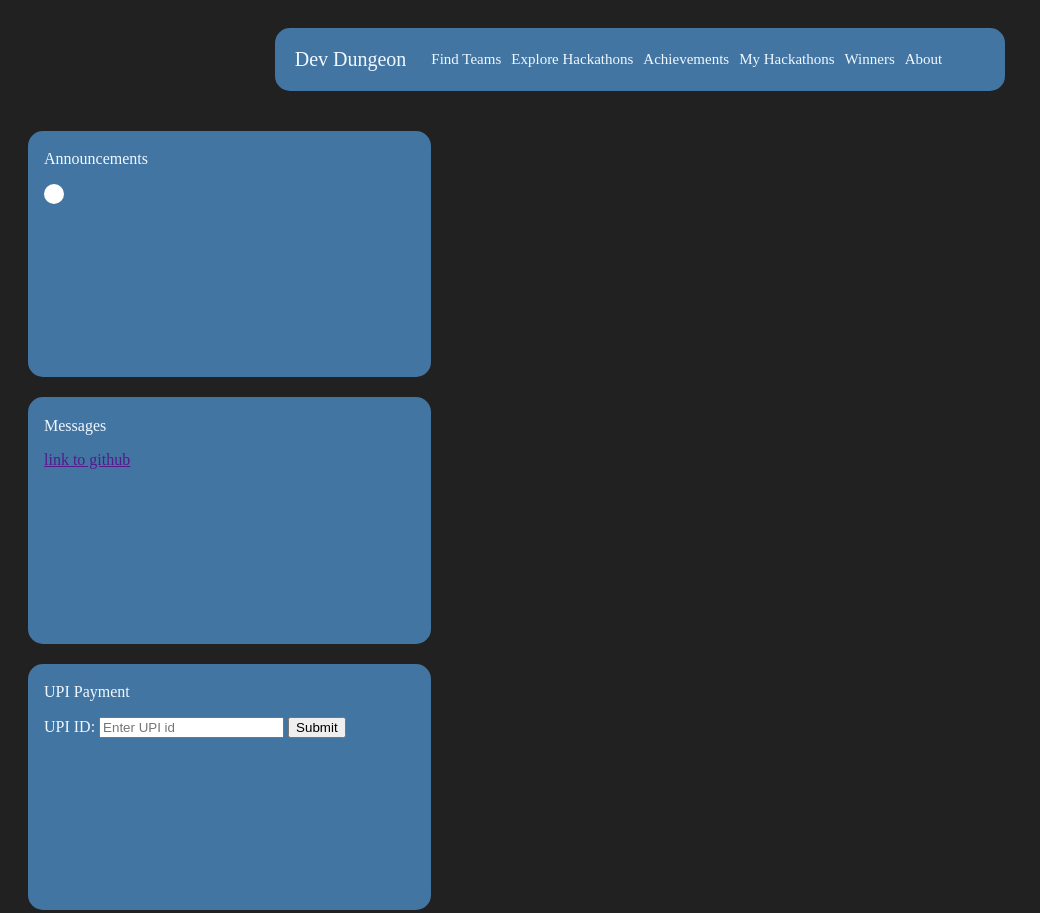
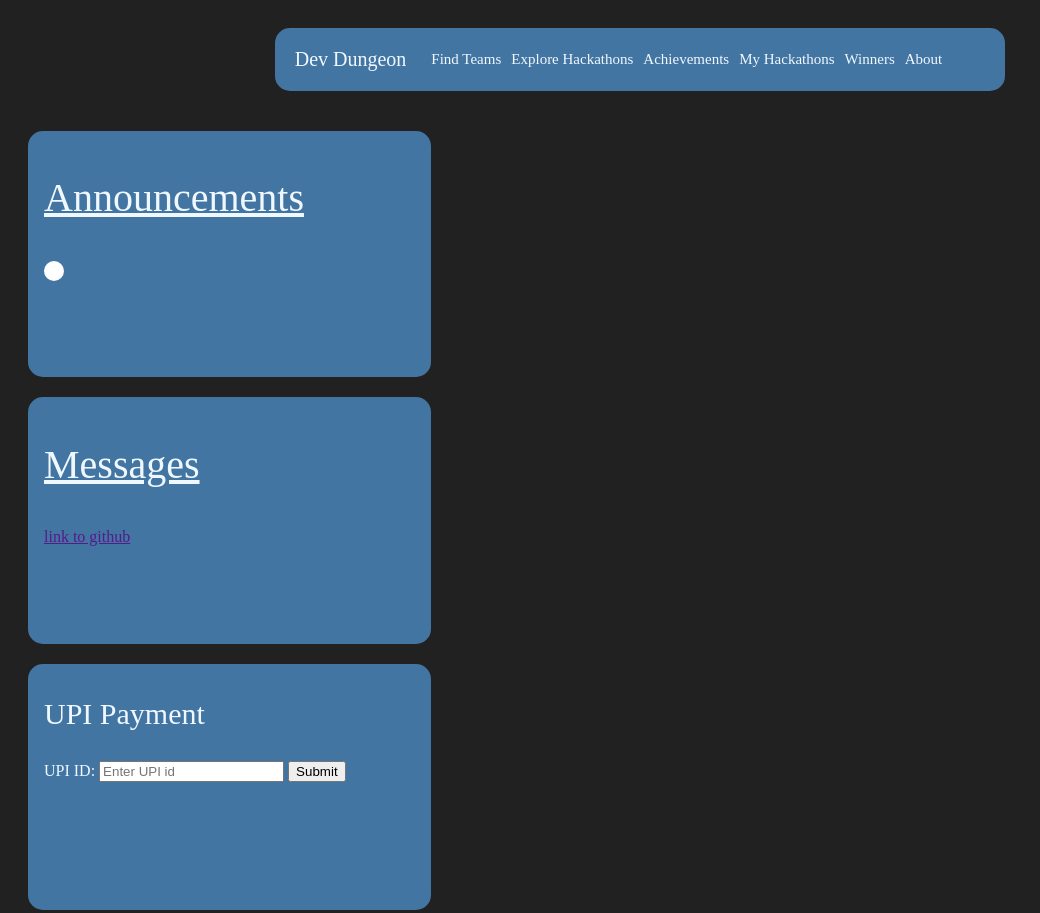
Before and after one commit to globalnebula/dev-hack, a plain HTML site: page index.html in a window 1280 px wide. Shown: the top 913 px of the page, without its empty margins (0-1040 px from the left). Drawn offline with Linux system fonts and the light colour scheme.

Commit message:
Changed some fonts

```diff
--- a/styles/index.css
+++ b/styles/index.css
@@ -146,3 +146,10 @@ body{
         color: rgb(66, 117, 162);
     }
 }
+.sub{
+    font-size: 30px;
+}
+.headings{
+    font-size: 40px;
+    text-decoration: underline;
+}
```
